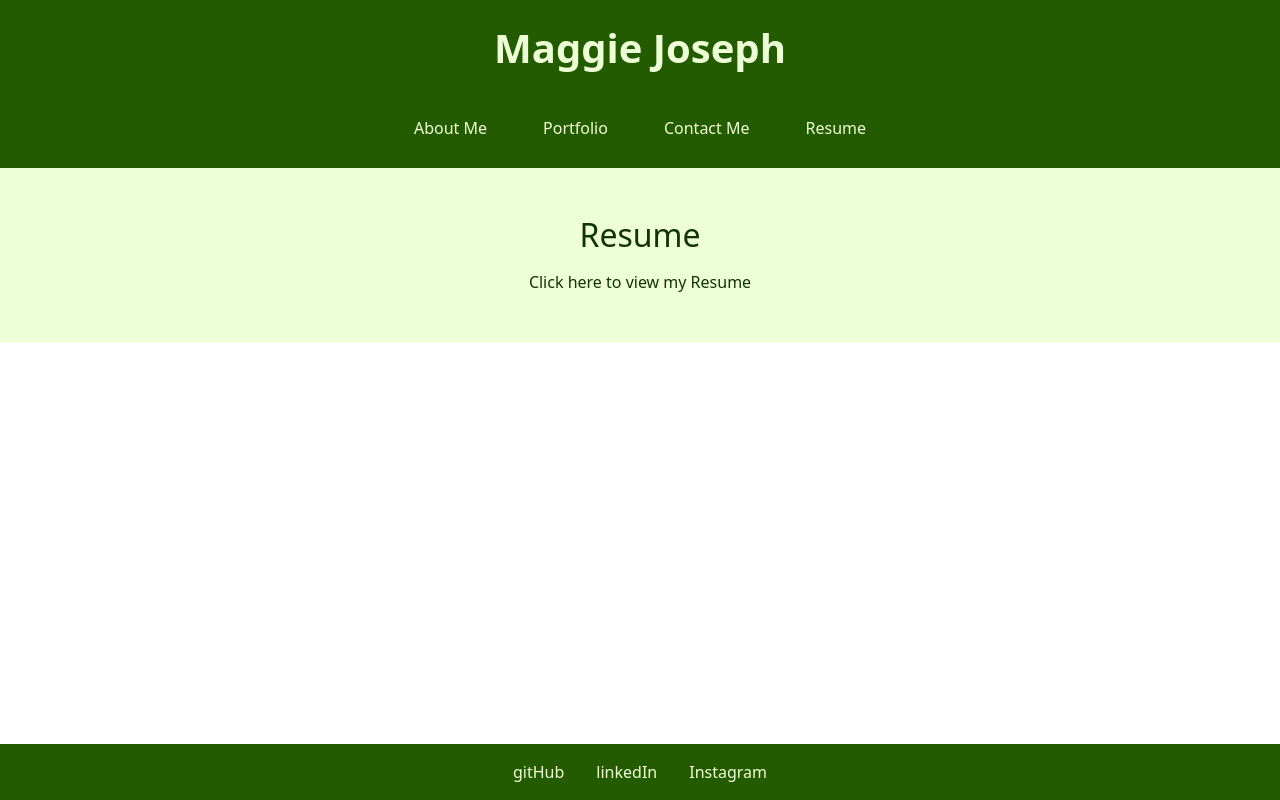
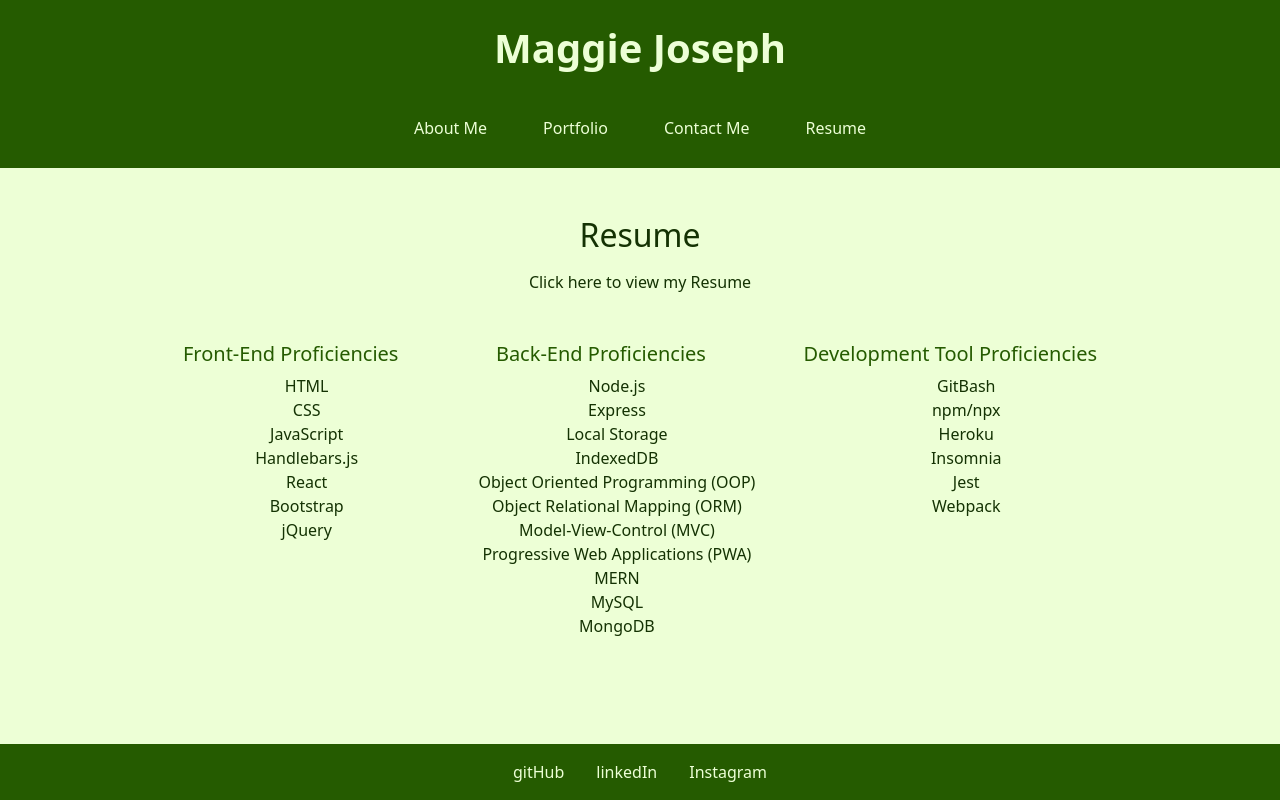
Before and after one commit to maggiejoe/maggies-react-portfolio, a React (Create React App) app: page / in a window 1280 px wide. Both pictures are taken after a click on the element "Resume". Built offline with nearby package versions, Linux system fonts and the light colour scheme.

Commit message:
added resume proficiencies

```diff
--- a/src/App.css
+++ b/src/App.css
@@ -85,3 +85,7 @@ li a {
 #resume:hover, #links:hover {
   color: var(--blue);
 }
+
+#resume-title {
+  color: var(--lincoln-green);
+}
--- a/src/components/Resume/index.js
+++ b/src/components/Resume/index.js
@@ -3,10 +3,53 @@ import React from 'react';
 function Resume() {
     return (
         <div id='text-color' className='text-center p-5'>
-            <h2 className='pb-2'>Resume</h2>
-            <a id='resume' href='https://drive.google.com/file/d/1NNAUDpiuuY8DYmOMFoztzKa6CqK7dLiP/view?usp=sharing' rel="noreferrer" target="_blank">
-                Click here to view my Resume
-            </a>
+            <div className='pb-5'>
+                <h2 className='pb-2'>Resume</h2>
+                <a id='resume' href='https://drive.google.com/file/d/1NNAUDpiuuY8DYmOMFoztzKa6CqK7dLiP/view?usp=sharing' rel="noreferrer" target="_blank">
+                    Click here to view my Resume
+                </a>
+            </div>
+            <div className='d-flex flex-wrap justify-content-center'>
+                <div className='pb-5 px-4'>
+                    <h5 id='resume-title'>Front-End Proficiencies</h5>
+                    <ul>
+                        <li>HTML</li>
+                        <li>CSS</li>
+                        <li>JavaScript</li>
+                        <li>Handlebars.js</li>
+                        <li>React</li>
+                        <li>Bootstrap</li>
+                        <li>jQuery</li>
+                    </ul>
+                </div>
+                <div className='pb-5 px-4'>
+                    <h5 id='resume-title'>Back-End Proficiencies</h5>
+                    <ul>
+                        <li>Node.js</li>
+                        <li>Express</li>
+                        <li>Local Storage</li>
+                        <li>IndexedDB</li>
+                        <li>Object Oriented Programming (OOP)</li>
+                        <li>Object Relational Mapping (ORM)</li>
+                        <li>Model-View-Control (MVC)</li>
+                        <li>Progressive Web Applications (PWA)</li>
+                        <li>MERN</li>
+                        <li>MySQL</li>
+                        <li>MongoDB</li>
+                    </ul>
+                </div>
+                <div className='pb-5 px-4'>
+                    <h5 id='resume-title'>Development Tool Proficiencies</h5>
+                    <ul>
+                        <li>GitBash</li>
+                        <li>npm/npx</li>
+                        <li>Heroku</li>
+                        <li>Insomnia</li>
+                        <li>Jest</li>
+                        <li>Webpack</li>
+                    </ul>
+                </div>
+            </div>
         </div>
     )
 }
```
